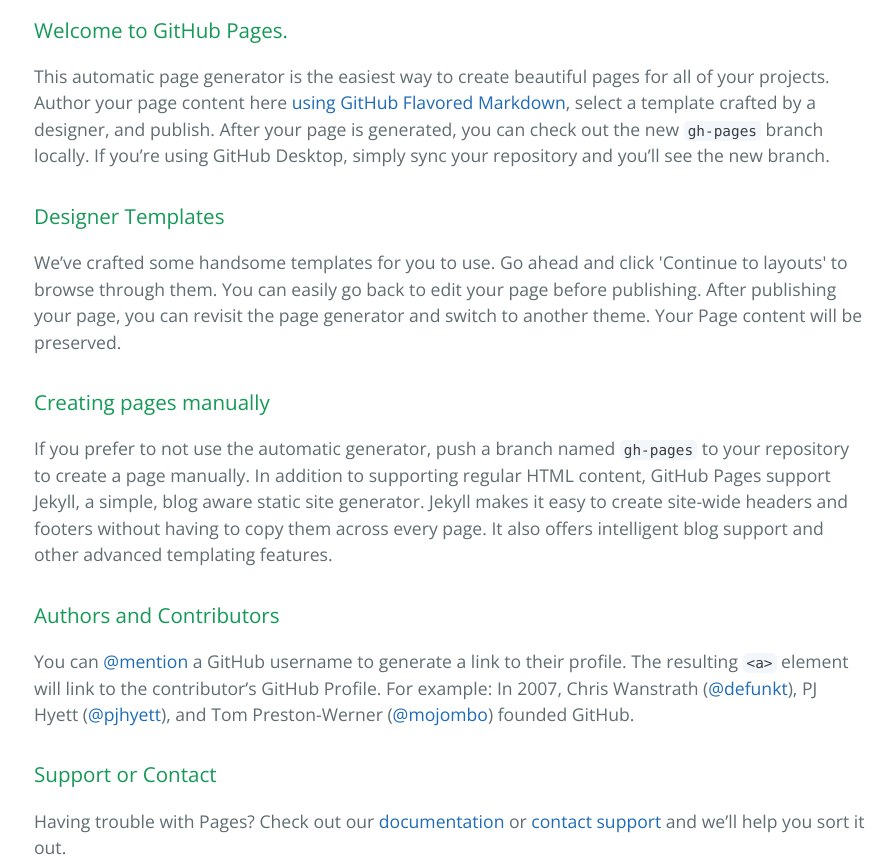
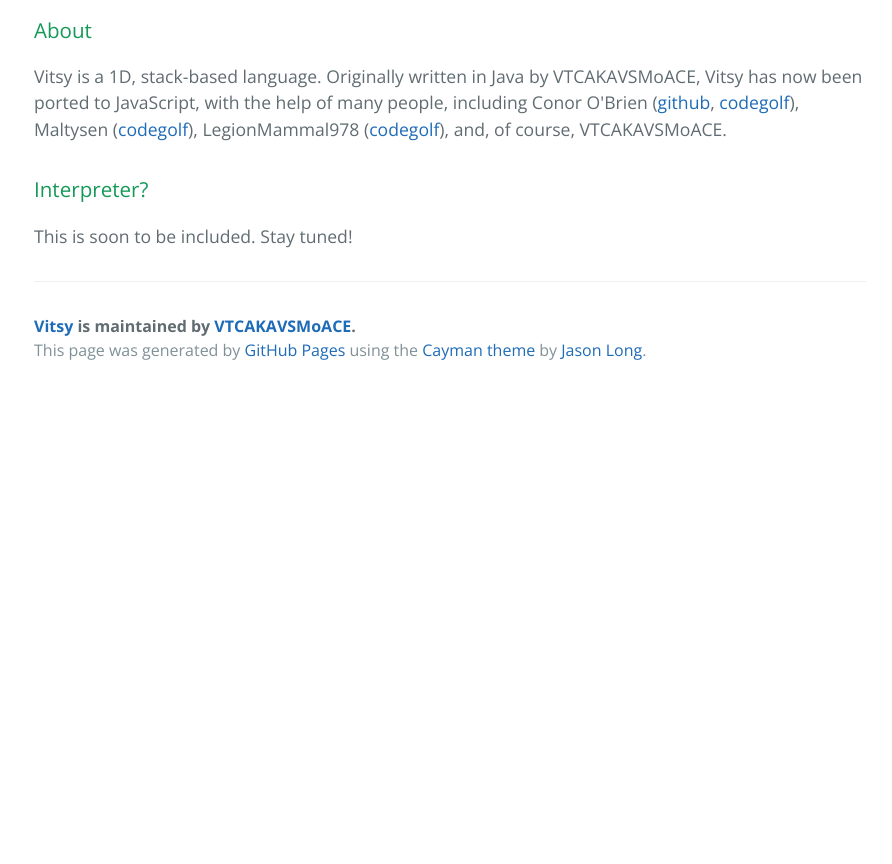
Before and after one commit to addisoncrump/Vitsy, a plain HTML site: page index.html in a window 1280 px wide. Shown: the part 400-1264 px from the top of the page, without its empty margins (190-1082 px from the left). After the commit the page ends 800 px from the top, so only its background shows below. Drawn offline with nearby package versions, Linux system fonts and the light colour scheme.

Commit message:
Fixed info

```diff
--- a/index.html
+++ b/index.html
@@ -20,29 +20,12 @@
 
     <section class="main-content">
       <h3>
-<a id="welcome-to-github-pages" class="anchor" href="#welcome-to-github-pages" aria-hidden="true"><span aria-hidden="true" class="octicon octicon-link"></span></a>Welcome to GitHub Pages.</h3>
+<a id="about" class="anchor" href="#about" aria-hidden="true"><span aria-hidden="true" class="octicon octicon-link"></span></a>About</h3>
 
-<p>This automatic page generator is the easiest way to create beautiful pages for all of your projects. Author your page content here <a href="https://guides.github.com/features/mastering-markdown/">using GitHub Flavored Markdown</a>, select a template crafted by a designer, and publish. After your page is generated, you can check out the new <code>gh-pages</code> branch locally. If you’re using GitHub Desktop, simply sync your repository and you’ll see the new branch.</p>
+<p>Vitsy is a 1D, stack-based language. Originally written in Java by VTCAKAVSMoACE, Vitsy has now been ported to JavaScript, with the help of many people, including Conor O'Brien (<a href="http://conorobrien-foxx.github.io/">github</a>, <a href="http://codegolf.stackexchange.com/users/31957/c%E1%B4%8F%C9%B4%E1%B4%8F%CA%80-ob%CA%80%C9%AA%E1%B4%87%C9%B4">codegolf</a>), Maltysen (<a href="http://codegolf.stackexchange.com/users/31343/maltysen">codegolf</a>), LegionMammal978 (<a href="http://codegolf.stackexchange.com/users/33208/legionmammal978">codegolf</a>), and, of course, VTCAKAVSMoACE.</p>
 
-<h3>
-<a id="designer-templates" class="anchor" href="#designer-templates" aria-hidden="true"><span aria-hidden="true" class="octicon octicon-link"></span></a>Designer Templates</h3>
-
-<p>We’ve crafted some handsome templates for you to use. Go ahead and click 'Continue to layouts' to browse through them. You can easily go back to edit your page before publishing. After publishing your page, you can revisit the page generator and switch to another theme. Your Page content will be preserved.</p>
-
-<h3>
-<a id="creating-pages-manually" class="anchor" href="#creating-pages-manually" aria-hidden="true"><span aria-hidden="true" class="octicon octicon-link"></span></a>Creating pages manually</h3>
-
-<p>If you prefer to not use the automatic generator, push a branch named <code>gh-pages</code> to your repository to create a page manually. In addition to supporting regular HTML content, GitHub Pages support Jekyll, a simple, blog aware static site generator. Jekyll makes it easy to create site-wide headers and footers without having to copy them across every page. It also offers intelligent blog support and other advanced templating features.</p>
-
-<h3>
-<a id="authors-and-contributors" class="anchor" href="#authors-and-contributors" aria-hidden="true"><span aria-hidden="true" class="octicon octicon-link"></span></a>Authors and Contributors</h3>
-
-<p>You can <a href="https://help.github.com/articles/basic-writing-and-formatting-syntax/#mentioning-users-and-teams" class="user-mention">@mention</a> a GitHub username to generate a link to their profile. The resulting <code>&lt;a&gt;</code> element will link to the contributor’s GitHub Profile. For example: In 2007, Chris Wanstrath (<a href="https://github.com/defunkt" class="user-mention">@defunkt</a>), PJ Hyett (<a href="https://github.com/pjhyett" class="user-mention">@pjhyett</a>), and Tom Preston-Werner (<a href="https://github.com/mojombo" class="user-mention">@mojombo</a>) founded GitHub.</p>
-
-<h3>
-<a id="support-or-contact" class="anchor" href="#support-or-contact" aria-hidden="true"><span aria-hidden="true" class="octicon octicon-link"></span></a>Support or Contact</h3>
-
-<p>Having trouble with Pages? Check out our <a href="https://help.github.com/pages">documentation</a> or <a href="https://github.com/contact">contact support</a> and we’ll help you sort it out.</p>
+<h3><a id="interpreter" class="anchor" href="#interpreter" aria-hidden="true"><span aria-hidden="true" class="octicon octicon-link"></span></a>Interpreter?</h3>
+<p>This is soon to be included. Stay tuned!</p>
 
       <footer class="site-footer">
         <span class="site-footer-owner"><a href="https://github.com/VTCAKAVSMoACE/Vitsy">Vitsy</a> is maintained by <a href="https://github.com/VTCAKAVSMoACE">VTCAKAVSMoACE</a>.</span>
```
